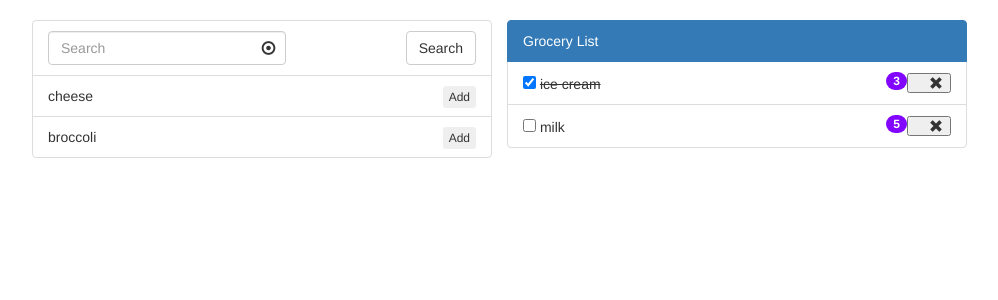
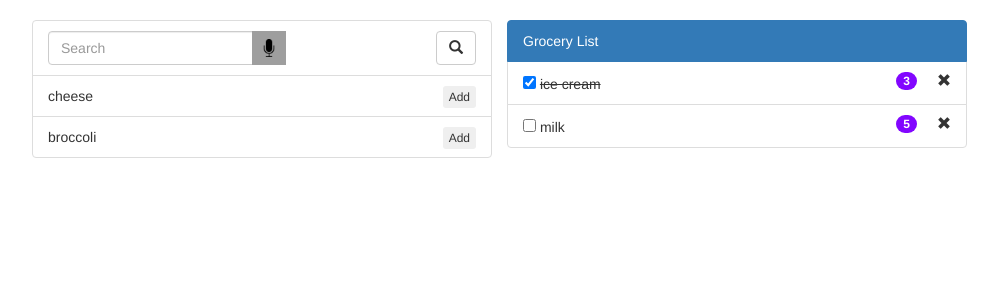
Before and after one commit to SmrtShopper/smart-shopper, a PHP site: page / in a window 1280 px wide. Shown: the part 52-352 px from the top of the page, without its empty margins (133-1131 px from the left). Run offline with PHP 8.4, Linux system fonts and the light colour scheme; some libraries are stand-ins or nearby versions; grey boxes are pictures that could not be loaded.

Commit message:
rreplaced icons

```diff
--- a/assets/css/desktop.css
+++ b/assets/css/desktop.css
@@ -3,9 +3,15 @@
 	margin: 20px auto;
 }
 
-
+i.hover:hover {
+  color: #7E7E7E;
+}
 
 #record_button {
+
+  padding: 8px;
+  background-image: url("mic-01.png");
+
 	pointer-events: auto;
 }
 
--- a/index.html
+++ b/index.html
@@ -39,9 +39,11 @@
         <form class="form-inline" ng-submit="prependItem()">
           <div class="form-group has-feedback">
             <input type="text" class="form-control" ng-model="groceryItem" id="grocItem" placeholder="Search">
-              <i id="record_button" class="form-control-feedback glyphicon glyphicon-record" ng-click="voiceRec()"></i>
+              <img src="mic-01.png" id="record_button" class="form-control-feedback glyphicon" ng-click="voiceRec()">
           </div>
-          <button class="btn btn-default pull-right" type="submit">Search</button>
+          <button class="btn btn-default pull-right" type="submit">
+            <i class="glyphicon glyphicon-search"></i>
+          </button>
 
           <script type="text/javascript">
             if (navigator.userAgent.indexOf("Chrome") == -1) {
@@ -61,7 +63,7 @@
       <li class= "list-group-item active">Grocery List</li>
       <li class= "list-group-item" ng-repeat="item in items">
           <input type="checkbox" ng-model=item.bought>
-          <button class="glyphicon glyphicon-remove pull-right" ng-click = "deleteItem($index)"></button>
+          <i class="glyphicon glyphicon-remove pull-right hover" ng-click = "deleteItem($index)"></i>
           <span class = "item-bought-{{item.bought}}">{{item.description}}</span>
           <span class = "badge badge_quantity">{{item.quantity}}</span>
 
```
Also changed, not shown: mic-01.png (added).
